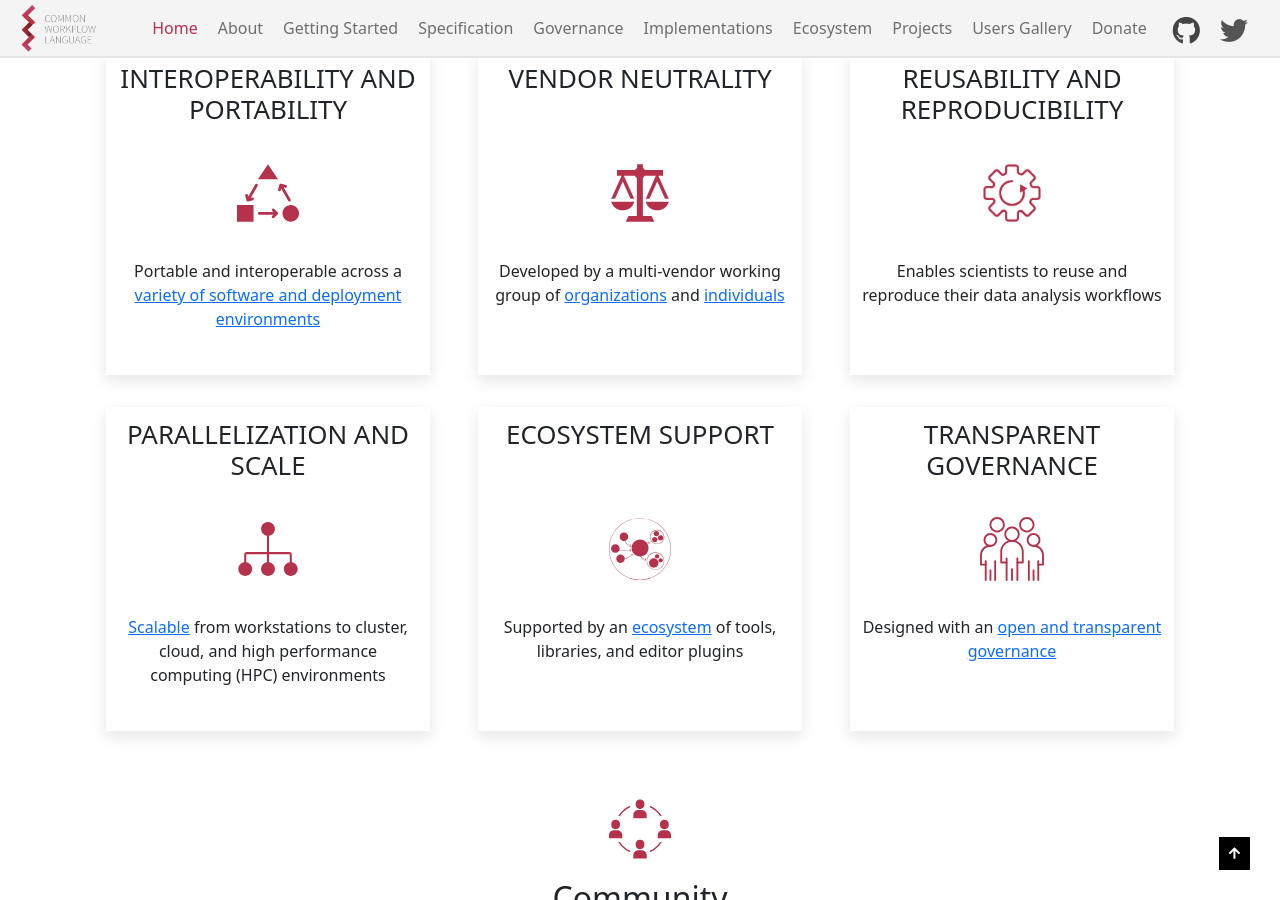
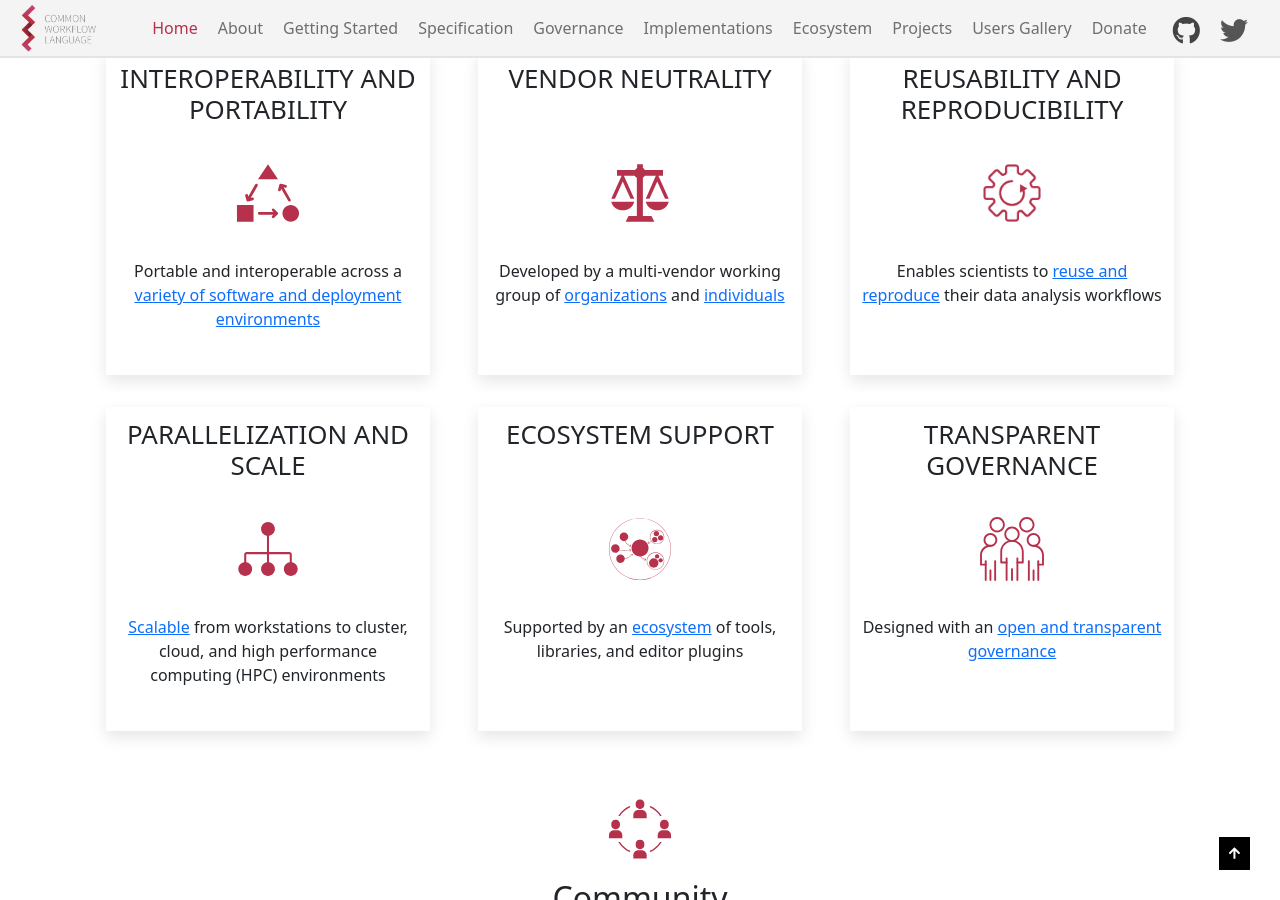
Before and after one commit to common-workflow-language/cwl-website, a Jekyll site: the page built from content/index.md, in a window 1280 px wide and 900 px high, scrolled down 783 px. Built offline with Jekyll 4.4.1, drawn with Linux system fonts in a browser that asks for light colours; some of the changed lines change nothing that is shown.

Commit message:
Adding links

```diff
--- a/content/_data/home.yml
+++ b/content/_data/home.yml
@@ -10,7 +10,7 @@ features:
   - title: REUSABILITY AND REPRODUCIBILITY
     icon: noun_ecosystem_cycle_3389565.png
     icon-alt: Reusability icon - a Cog with a circular arrow, spinning counter-clockwise inside
-    text: Enables scientists to reuse and reproduce their data analysis workflows
+    text: Enables scientists to [reuse and reproduce](/reusablity/) their data analysis workflows
   - title: PARALLELIZATION AND SCALE
     icon: noun_Data_Model_1632661.svg
     icon-alt: Data icon - a singular data node, which then splits into 3 separate nodes
```
